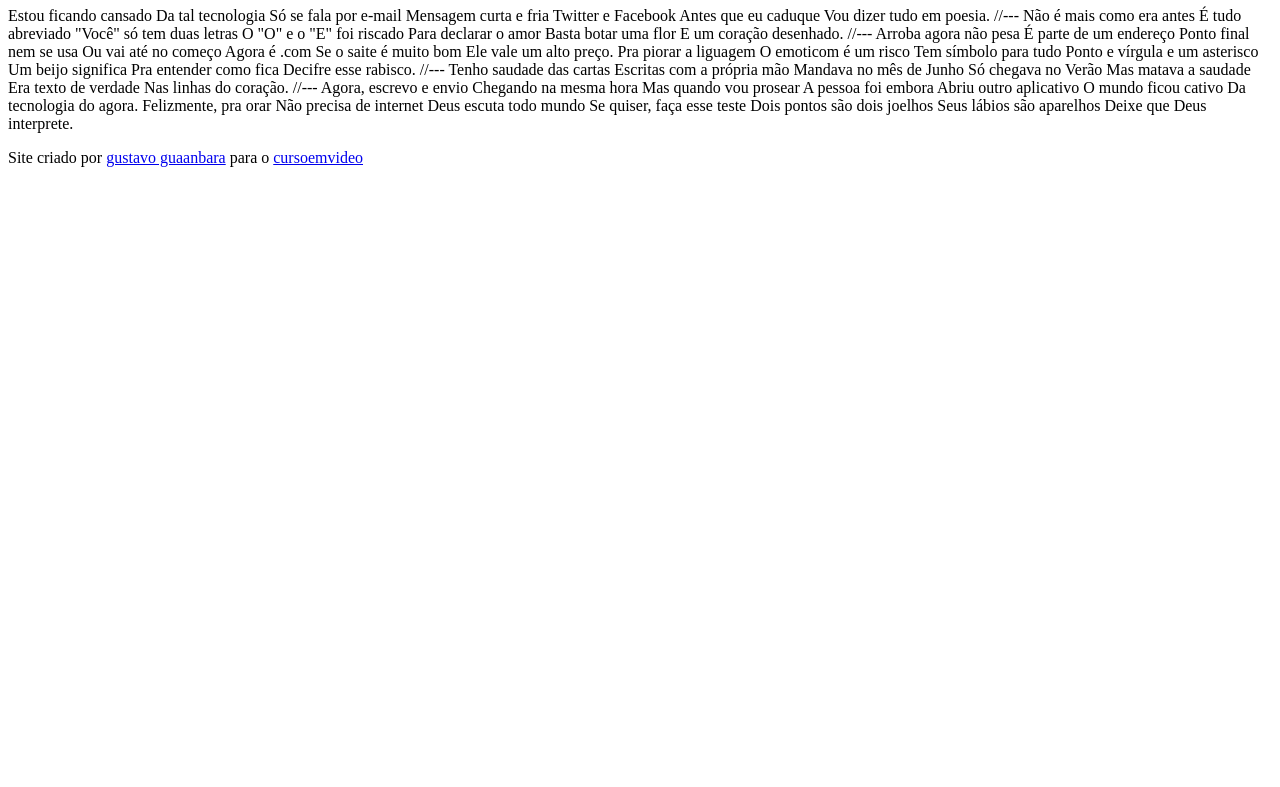
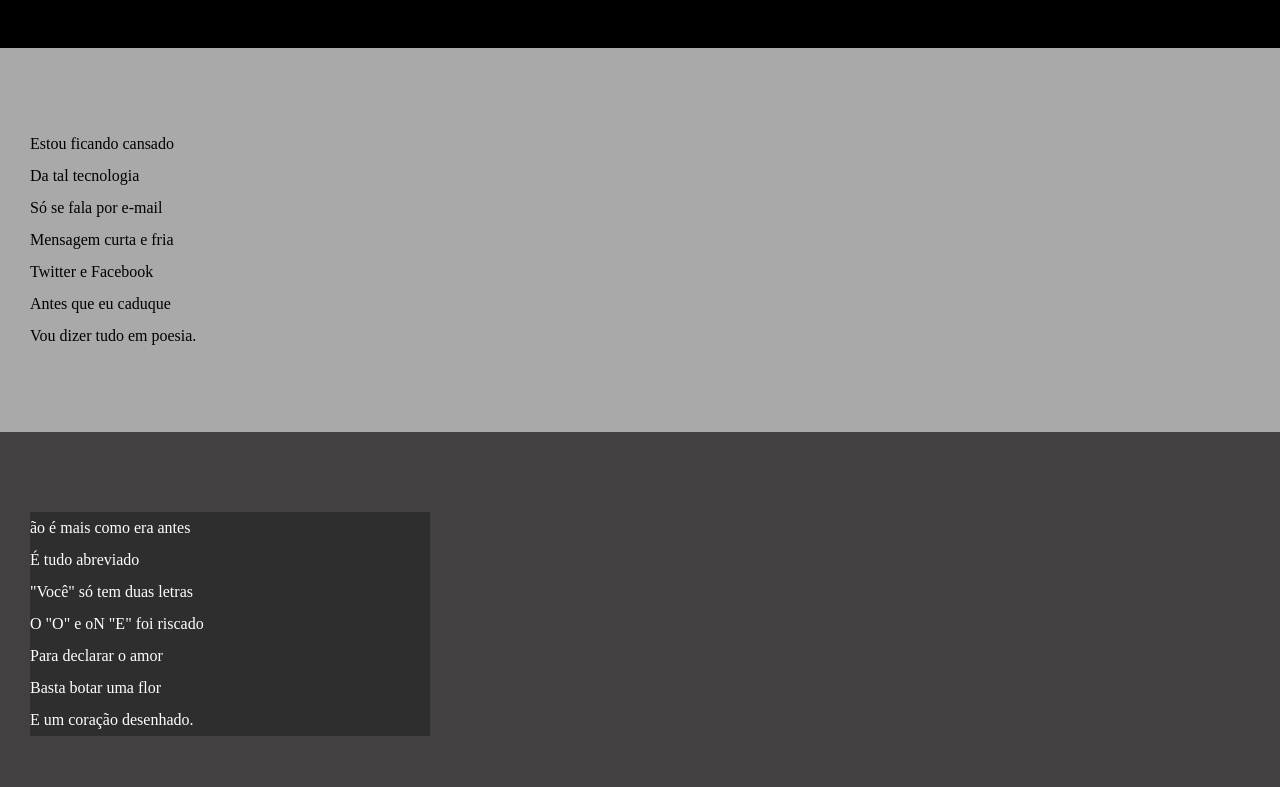
Before and after one commit to jvictor32434/html-css, a plain HTML site: page desafio12/index.html in a window 1280 px wide. Shown: the part 107-894 px from the top of the page. Before the commit the page ends 800 px from the top, so only its background shows below. Drawn offline with Linux system fonts and the light colour scheme.

Commit message:
atualizei estilos dos textos e blocos

```diff
--- /dev/null
+++ b/desafio12/estilo/style.css
@@ -0,0 +1,65 @@
+@charset "UTF-8";
+
+* {
+    margin: 0px;
+    padding: 0px;
+}
+
+html, body {
+    min-height: 100vh;
+    background-color: darkgray;
+}
+
+header {
+    background-color: black;
+    color: white;
+    text-align: center;
+}
+
+header > h1{
+    padding-top: 50px;
+    font-variant: small-caps;
+}
+
+header > p {
+    padding-bottom: 50px;
+}
+
+header a, footer a{
+    color: white;
+    text-decoration: none;
+    font-weight: bolder;
+}
+
+header a:hover footer a:hover {
+    text-decoration: underline;
+}
+
+section {
+    padding-top: 10vh;
+    padding-bottom: 10vh;
+    line-height: 2em;
+    padding-left: 30px;
+}
+
+section .normal {
+    background-color: white;
+    color: black;
+}
+
+section.imagem {
+    background-color: rgb(66, 64, 64);
+    color: white;
+}
+
+section.imagem > p {
+    width: 400px;
+    background-color: rgba(0, 0, 0, 0.281);
+}
+
+footer {
+    background-color: black;
+    color: white;
+    text-align: center;
+    padding: 10px;
+}
--- a/desafio12/index.html
+++ b/desafio12/index.html
@@ -4,6 +4,7 @@
     <meta charset="UTF-8">
     <meta name="viewport" content="width=device-width, initial-scale=1.0">
     <title>Cordel Moderno</title>
+    <link rel="stylesheet" href="estilo/style.css">
 </head>
 <body>
     <header>
@@ -11,69 +12,93 @@
         <p>Por <a href="https://www.recantodasletras.com.br/poesias/3186743" target="_blank">Milton Duarte</a></p>
     </header>
 
-    Estou ficando cansado
-    Da tal tecnologia
-    Só se fala por e-mail
-    Mensagem curta e fria
-    Twitter e Facebook
-    Antes que eu caduque
+    <section class="normal">
+        <p>
+            Estou ficando cansado <br>
+            Da tal tecnologia <br>
+            Só se fala por e-mail <br>
+            Mensagem curta e fria <br>
+            Twitter e Facebook <br>
+            Antes que eu caduque <br>
             Vou dizer tudo em poesia.
+        </p>
+    </section>
 
-    //---
 
-    Não é mais como era antes
-    É tudo abreviado
-    "Você" só tem duas letras
-    O "O" e o "E" foi riscado
-    Para declarar o amor
-    Basta botar uma flor
+
+    <section class="imagem">
+        <p>
+            ão é mais como era antes <br>
+            É tudo abreviado <br>
+            "Você" só tem duas letras <br>
+            O "O" e oN "E" foi riscado <br>
+            Para declarar o amor <br>
+            Basta botar uma flor <br>
             E um coração desenhado.
+        </p>
+    </section>
 
-    //---
 
-    Arroba agora não pesa
-    É parte de um endereço
-    Ponto final nem se usa
-    Ou vai até no começo
-    Agora é .com
-    Se o saite é muito bom
+
+    <section class="normal">
+            <p>
+                Arroba agora não pesa <br>
+                É parte de um endereço <br>
+                Ponto final nem se usa <br>
+                Ou vai até no começo <br>
+                Agora é .com <br>
+                Se o saite é muito bom <br>
                 Ele vale um alto preço.
+            </p>
 
-    Pra piorar a liguagem
-    O emoticom é um risco
-    Tem símbolo para tudo
-    Ponto e vírgula e um asterisco
-    Um beijo significa
-    Pra entender como fica
+            <p>
+                Pra piorar a liguagem <br>
+                O emoticom é um risco <br>
+                Tem símbolo para tudo <br>
+                Ponto e vírgula e um asterisco <br>
+                Um beijo significa <br>
+                Pra entender como fica <br>
                 Decifre esse rabisco.
+            </p>
+    </section>
 
-    //---
 
-    Tenho saudade das cartas
-    Escritas com a própria mão
-    Mandava no mês de Junho
-    Só chegava no Verão
-    Mas matava a saudade
-    Era texto de verdade
+
+    <section class="imagem">
+        <p>
+            Tenho saudade das cartas <br>
+            Escritas com a própria mão <br>
+            Mandava no mês de Junho <br>
+            Só chegava no Verão <br>
+            Mas matava a saudade <br>
+            Era texto de verdade <br>
             Nas linhas do coração.
+        </p>
+    </section>
 
-    //---
 
-    Agora, escrevo e envio
-    Chegando na mesma hora
-    Mas quando vou prosear
-    A pessoa foi embora
-    Abriu outro aplicativo
-    O mundo ficou cativo
+
+    <section class="normal">
+        <p>
+            Agora, escrevo e envio <br>
+            Chegando na mesma hora <br>
+            Mas quando vou prosear <br>
+            A pessoa foi embora <br>
+            Abriu outro aplicativo <br>
+            O mundo ficou cativo <br>
             Da tecnologia do agora.
+        </p>
 
-    Felizmente, pra orar
-    Não precisa de internet
-    Deus escuta todo mundo
-    Se quiser, faça esse teste
-    Dois pontos são dois joelhos
-    Seus lábios são aparelhos
+        <p>
+            Felizmente, pra orar <br>
+            Não precisa de internet <br>
+            Deus escuta todo mundo <br>
+            Se quiser, faça esse teste <br>
+            Dois pontos são dois joelhos <br>
+            Seus lábios são aparelhos <br>
             Deixe que Deus interprete.
+        </p>
+    </section>
 
     <footer>
         <p>Site criado por <a href="https://gustavoguanaba.github.io" target="_blank">gustavo guaanbara</a> para o <a href="https://cursoemvideo.com" target="_blank">cursoemvideo</a></p>
```
Lines whose indentation alone changed are shown as unchanged.
